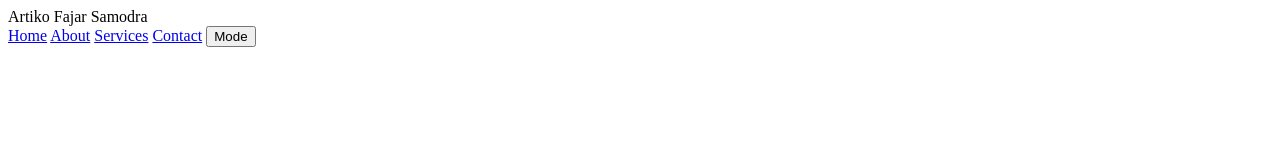
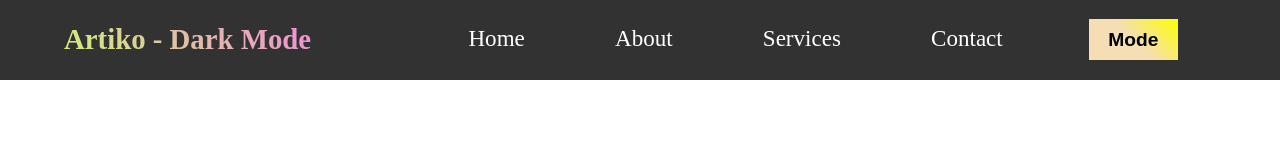
Before and after one commit to artikosamodra/DarkMode-Web, a plain HTML site: page index.html in a window 1280 px wide. Drawn offline with Linux system fonts and the light colour scheme.

Commit message:
struktur sederhana

```diff
--- a/index.html
+++ b/index.html
@@ -1,24 +1,23 @@
 <!DOCTYPE html>
 <html lang="en">
   <head>
-    <meta charset="UTF-8">
-    <meta name="viewport" content="width=device-width, initial-scale=1.0">
+    <meta charset="UTF-8" />
+    <meta name="viewport" content="width=device-width, initial-scale=1.0" />
     <title>Dark Mode Code</title>
-    <link rel="stylesheet" href="style.css">
+    <link rel="stylesheet" href="style.css" />
   </head>
   <body>
     <nav>
       <div class="logo">
-            Artiko Fajar Samodra
+        <h1 class="logo-style">Artiko - Dark Mode</h1>
       </div>
       <div class="menu">
         <a href="#">Home</a>
         <a href="#about">About</a>
         <a href="#services">Services</a>
         <a href="#contact">Contact</a>
-            <button class="btn">Mode</button>
+        <button class="btn" onclick="">Mode</button>
       </div>
     </nav>
-
   </body>
 </html>
--- a/style.css
+++ b/style.css
@@ -0,0 +1,64 @@
+* {
+  margin: 0;
+  padding: 0;
+  box-sizing: border-box;
+  outline: none;
+  border: none;
+  text-decoration: none;
+  font-size: 1.2rem;
+}
+
+body {
+  padding: 0;
+  margin: 0;
+  max-width: 100%;
+}
+
+nav {
+  padding: 1rem 5%;
+  display: flex;
+  justify-content: space-between;
+  align-items: center;
+  background-color: rgb(50, 50, 50);
+}
+
+.logo {
+  color: white;
+  font-weight: bold;
+}
+
+.logo-style {
+  background: linear-gradient(45deg, rgb(208, 241, 117), #f18cd8);
+  background-clip: text;
+  -webkit-background-clip: text;
+  color: transparent;
+  font-size: 1.5rem;
+}
+
+/* .menu{
+    margin: 0 2rem;
+} */
+
+a {
+  padding: 1rem 2.2rem;
+  text-decoration: none;
+  color: white;
+}
+
+a:hover {
+  background-color: rgb(10, 10, 10);
+  transition: 0.7s linear;
+}
+
+.btn {
+  margin: 0 2rem;
+  background: linear-gradient(45deg, wheat, wheat, yellow);
+  padding: 0.5rem 1rem;
+  font-size: 1rem;
+  font-weight: bold;
+  cursor: pointer;
+}
+
+.btn.active{
+    background: linear-gradient(45deg, rgb(179, 238, 245), rgb(179, 238, 245), rgb(72, 80, 245));
+}
```
Lines whose indentation alone changed are shown as unchanged.
